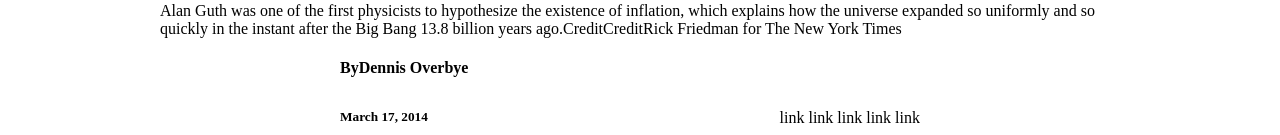
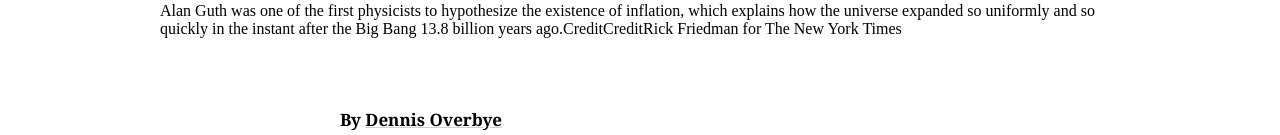
Before and after one commit to mihrab34/new-york-times-article-clone, a plain HTML site: page index.html in a window 1280 px wide. Shown: the part 789-924 px from the top of the page. Drawn offline with Linux system fonts and the light colour scheme; a web font is replaced by a local one.

Commit message:
feat: author name styled

```diff
--- a/css/style.css
+++ b/css/style.css
@@ -95,7 +95,7 @@ button {
     height: 531.55px;
 }
 
-.fragment {
+ .fragment {
     position: relative;
     max-width: 600px;
     margin: 10px auto;
@@ -107,6 +107,19 @@ button {
     line-height: 1.6em;
 }
 
+.fragment > h4 {
+  margin-top: 70px;
+  font: 17px 'nyt-imperial', georgia, 'times new roman', times, serif;
+  font-weight: bold;
+}
+
+#author-name {
+  text-decoration: underline #ced1cd;
+}
+
+#author-name:hover {
+  text-decoration: none;
+}
 .fragment > h5 {
     position: relative;
     top: 10px;
@@ -116,16 +129,14 @@ button {
 .fragment > nav {
     position: absolute;
     top: 50px;
-    right: 20px;
-    /* padding-left: 10px; */
+    right: 50px;
+
 }
-
-#science {
+ #science {
     max-width: 190px;
     position: absolute;
     top: 360px;
     right: -260px;
-
 }
 
 #science > h4 {
--- a/index.html
+++ b/index.html
@@ -30,7 +30,7 @@
 
       <article>
         <section class="fragment">
-          <h4>By<a>Dennis Overbye</a></h4>
+          <h4>By <a href="#" id="author-name">Dennis Overbye</a></h4>
           <h5>March 17, 2014</h5>
           <nav>
             <a href="">link</a>
@@ -59,6 +59,7 @@
             apart when it was roughly a trillionth of a trillionth of a trillionth of a second old. They are the long-sought
             smoking-gun evidence of inflation, proof, Dr. Kovac and his colleagues say, that Dr. Guth was correct.</p>
             <p></p>
+
           <aside id="science">
             <h4>Sign up for Science Times</h4>
             <p>We’ll bring you stories that capture the wonders of the human body, nature and the cosmos.</p>
```
